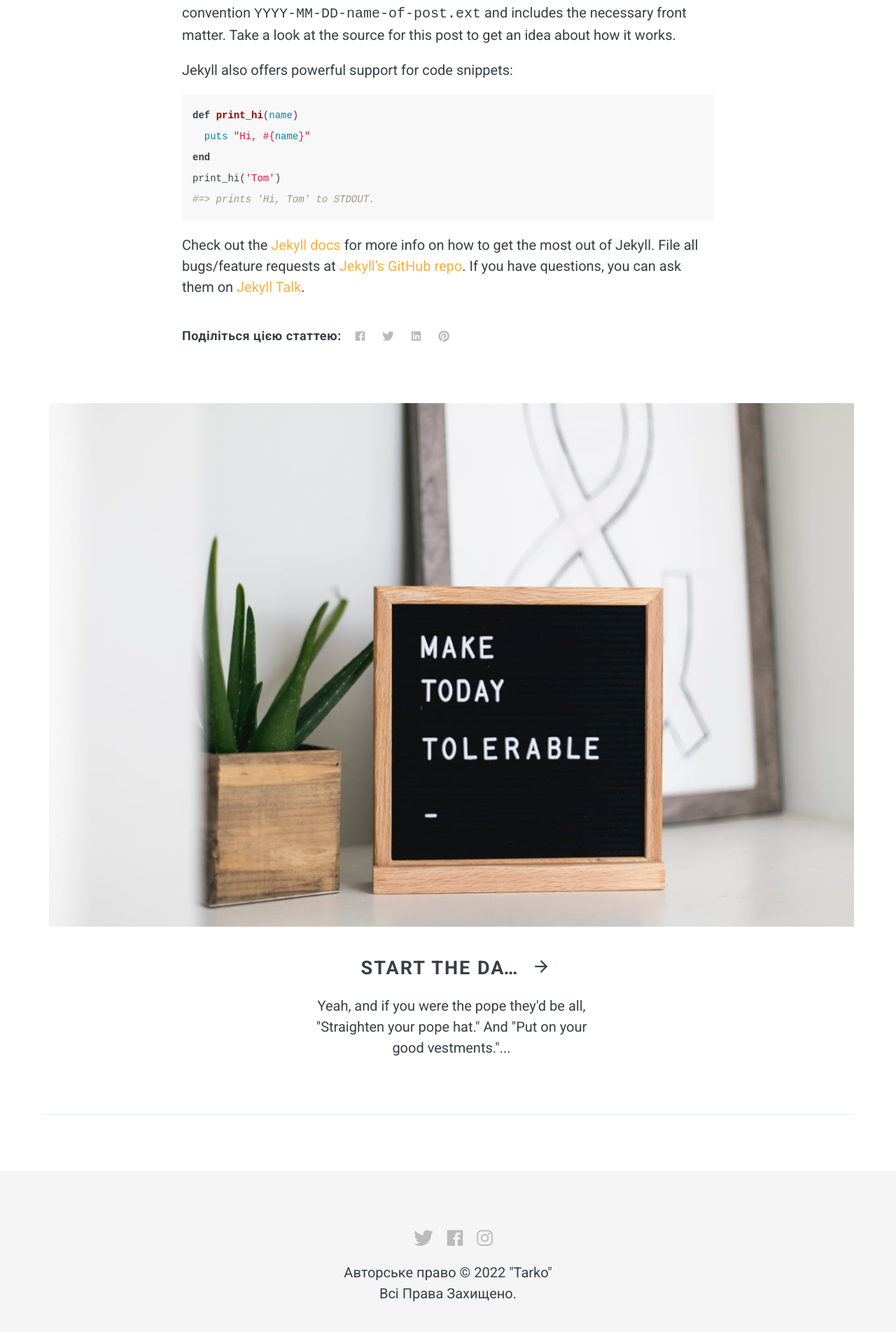
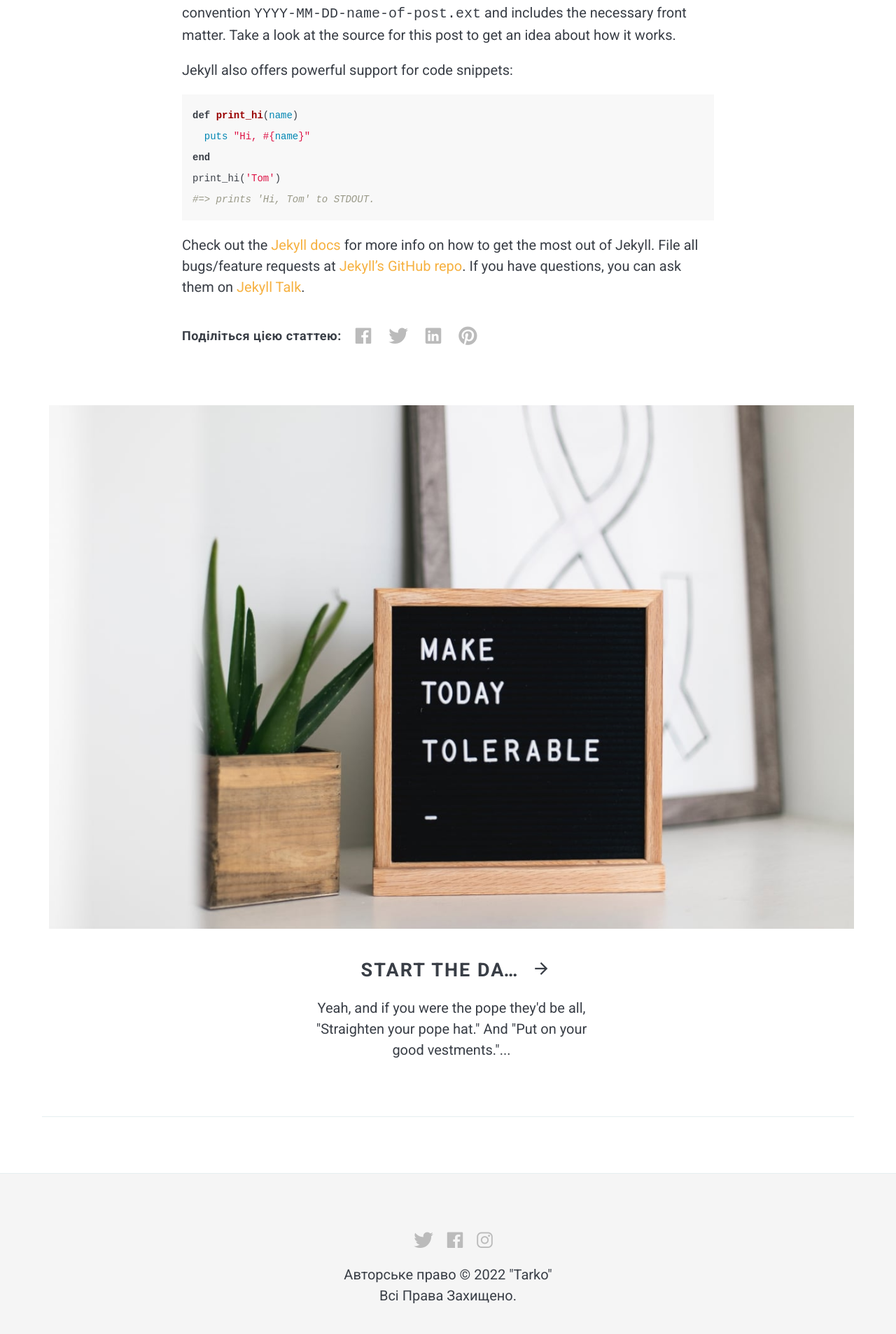
Before and after one commit to itarko/itarko.github.io, a Jekyll site: the page built from _posts/2018-05-29-welcome-to-jekyll.markdown, in a window 1280 px wide. Shown: the part 1234-3140 px from the top of the page at 70% size. Built offline with Jekyll 4.4.1, drawn with Linux system fonts in a browser that asks for light colours; nearby versions of some CDN libraries.

Commit message:
Update _post.scss

```diff
--- a/_sass/4-layouts/_post.scss
+++ b/_sass/4-layouts/_post.scss
@@ -116,7 +116,7 @@
       margin: 0 10px;
 
       a {
-        font-size: 18px;
+        font-size: 30px;
         color: $gray;
         &:hover {
           color: $dark;
```
